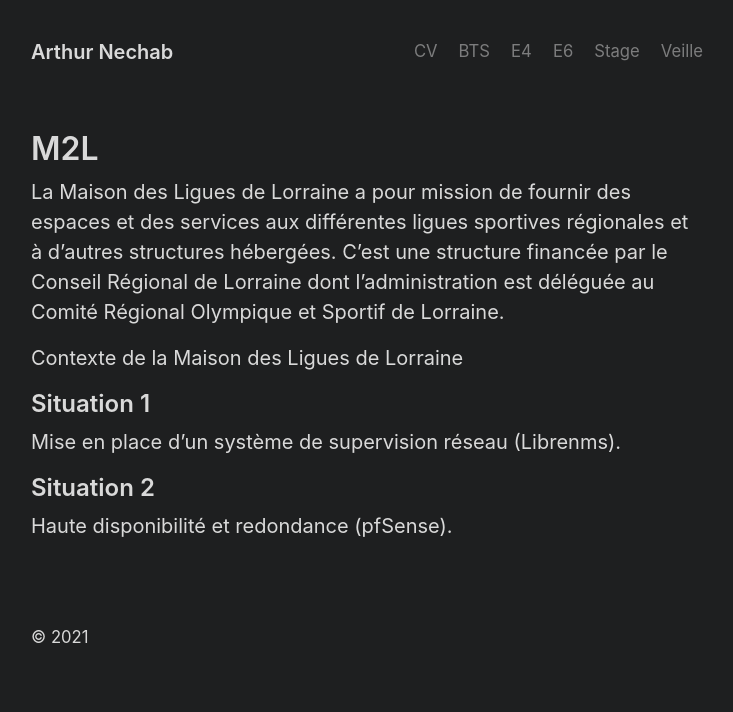
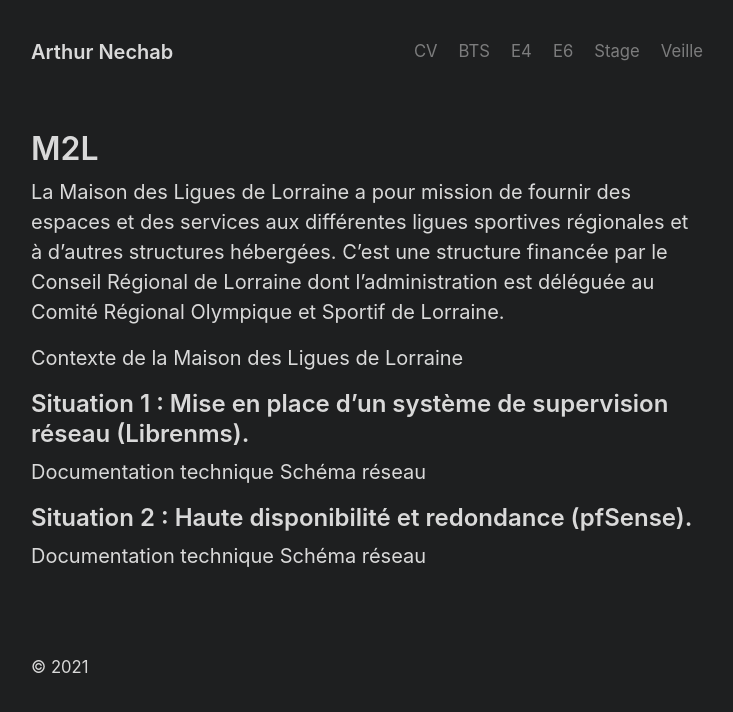
Before and after one commit to arthur-nechab/portfolio, a Jekyll site: the page built from e4.md, in a window 1280 px wide. Shown: the top 712 px of the page, without its empty margins (273-1006 px from the left). Built offline with Jekyll 4.4.1, drawn with Linux system fonts in a browser that asks for light colours.

Commit message:
Update e4.md

```diff
--- a/e4.md
+++ b/e4.md
@@ -6,10 +6,12 @@ La Maison des Ligues de Lorraine a pour mission de fournir des espaces et des se
 
 Contexte de la Maison des Ligues de Lorraine
 
-## Situation 1
+## Situation 1 : Mise en place d’un système de supervision réseau (Librenms).
 
-Mise en place d’un système de supervision réseau (Librenms).
+Documentation technique
+Schéma réseau
 
-## Situation 2
+## Situation 2 : Haute disponibilité et redondance (pfSense).
 
-Haute disponibilité et redondance (pfSense).
+Documentation technique
+Schéma réseau
```
